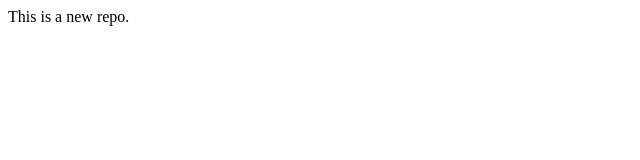
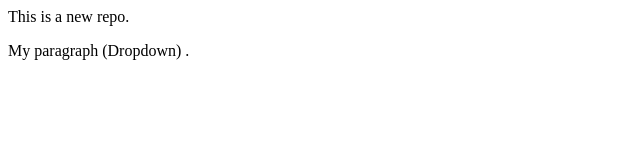
Before and after one commit to Bilal-dev-hub/Bilal, a plain HTML site: page index.html in a window 1280 px wide. Shown: the whole page, without its empty margins (0-640 px from the left). Drawn offline with Linux system fonts and the light colour scheme.

Commit message:
add line

```diff
--- a/index.html
+++ b/index.html
@@ -1 +1,2 @@
 <p>This is a new repo.</p>
+<p>My paragraph (Dropdown) .</p>
```
